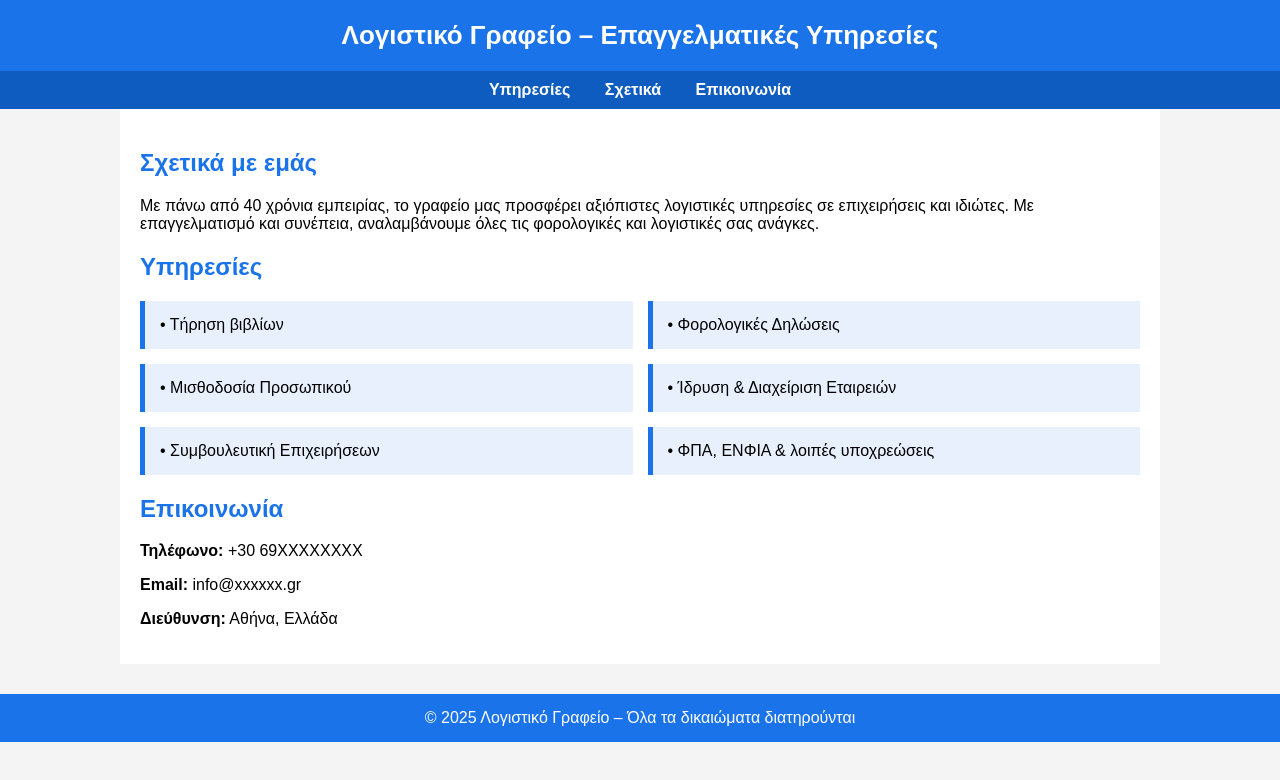
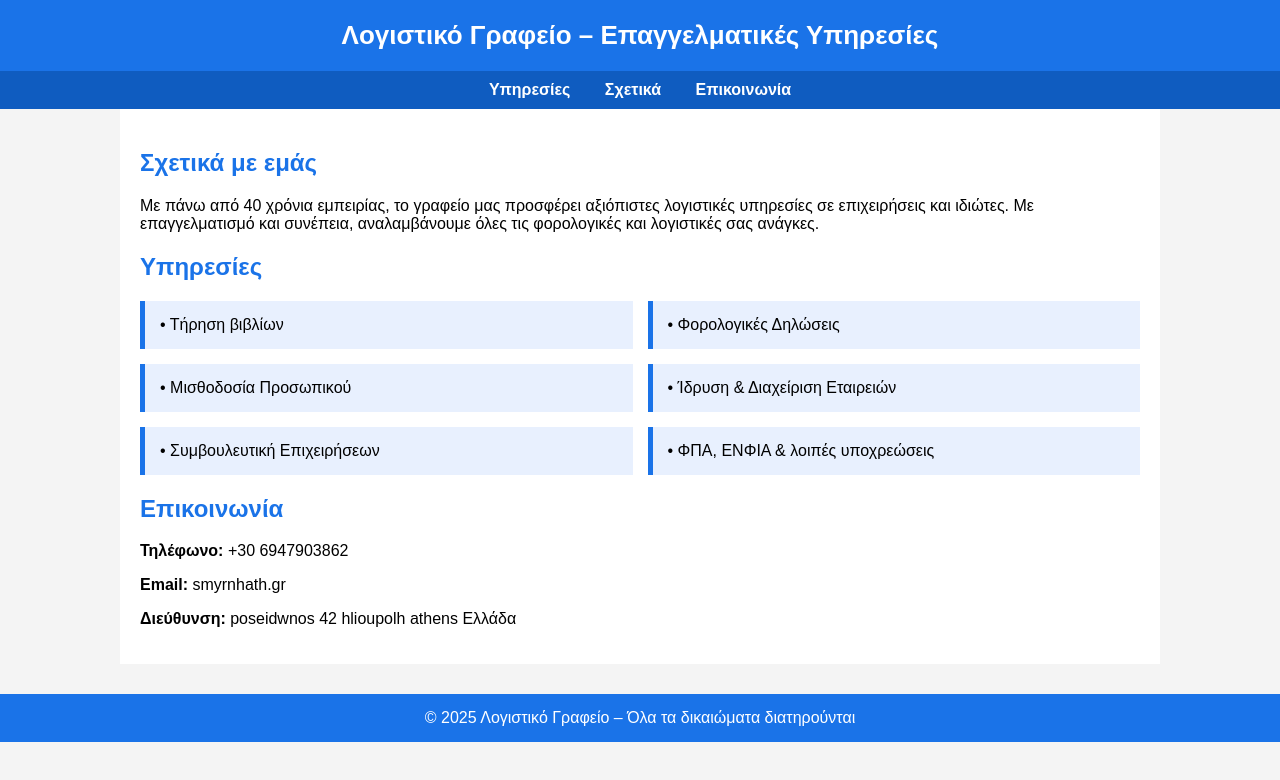
Before and after one commit to gerk23/gerk23.github.io, a plain HTML site: page index.html in a window 1280 px wide. Drawn offline with Linux system fonts and the light colour scheme.

Commit message:
Update index.html

```diff
--- a/index.html
+++ b/index.html
@@ -90,9 +90,9 @@
     </div>
 
     <h2 id="contact">Επικοινωνία</h2>
-    <p><b>Τηλέφωνο:</b> +30 69XXXXXXXX</p>
-    <p><b>Email:</b> info@xxxxxx.gr</p>
-    <p><b>Διεύθυνση:</b> Αθήνα, Ελλάδα</p>
+    <p><b>Τηλέφωνο:</b> +30 6947903862</p>
+    <p><b>Email:</b> smyrnhath.gr</p>
+    <p><b>Διεύθυνση:</b> poseidwnos 42 hlioupolh athens Ελλάδα</p>
 
 </div>
 
```
